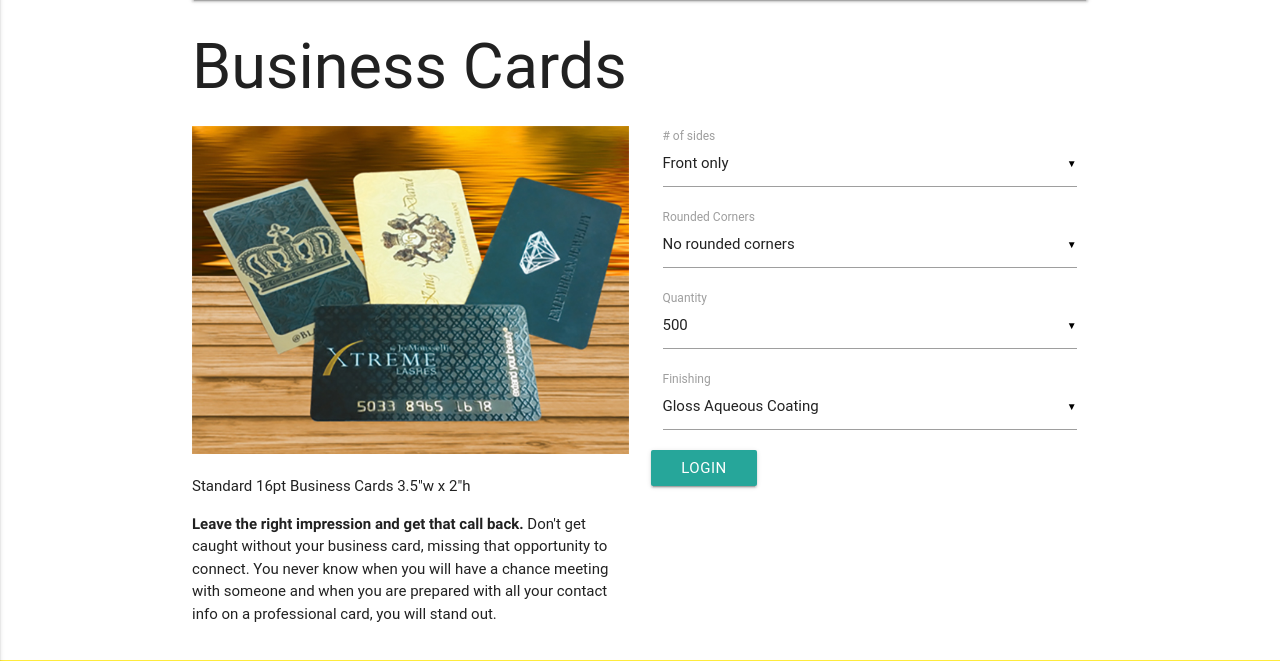
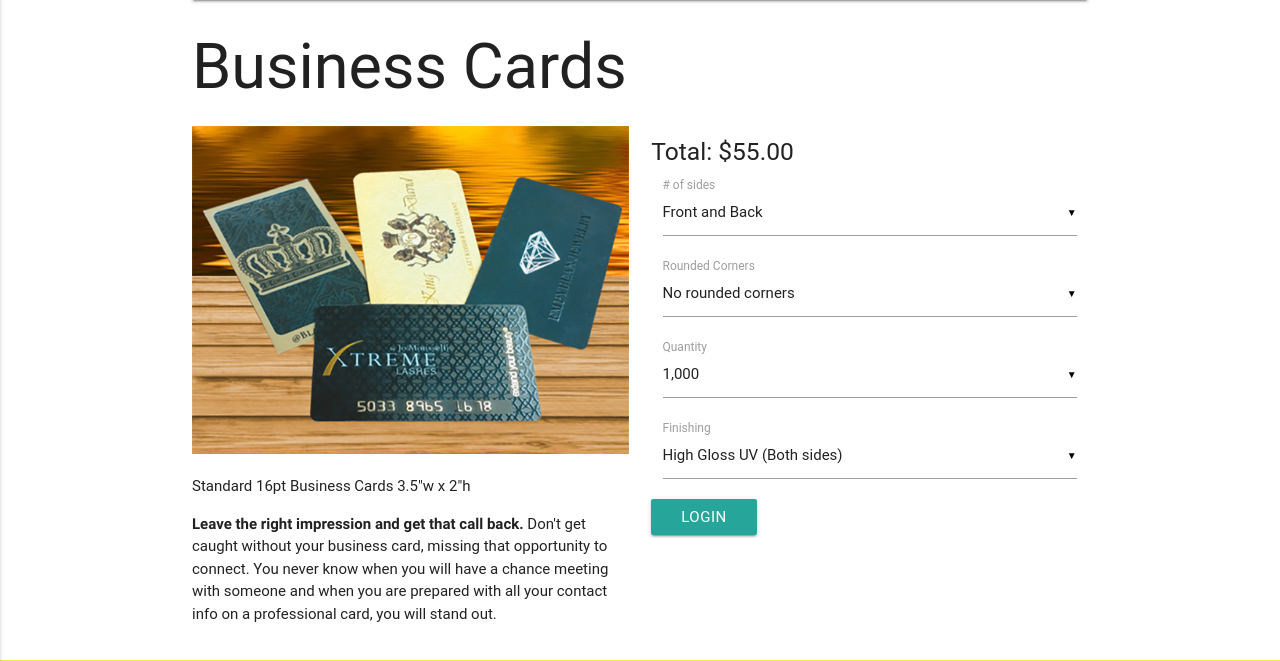
Before and after one commit to wcolts2000/hup-client, a PHP site: page /offset/business_cards.php in a window 1280 px wide. Shown: the part 158-819 px from the top of the page. Run offline with PHP 8.4, Linux system fonts and the light colour scheme; some libraries are stand-ins or nearby versions; some web fonts are replaced.

Commit message:
preselected bcard options

```diff
--- a/offset/business_cards.php
+++ b/offset/business_cards.php
@@ -36,10 +36,11 @@
                                                                                       echo $_SESSION['id'];
                                                                                     }
                                                                                     ?>">
+        <h5 id='totalStr'>Total: $55.00</h5>
         <div class="input-field col s12">
           <select name="sides" id="sides">
             <option value="single">Front only</option>
-            <option value="double">Front and Back</option>
+            <option selected value="double">Front and Back</option>
           </select>
           <label># of sides</label>
         </div>
@@ -54,7 +55,7 @@
         <div class="input-field col s12">
           <select name="quantity" id="quantity">
             <option value="500">500</option>
-            <option value="1000">1,000</option>
+            <option selected value="1000">1,000</option>
             <option value="1000">2,000</option>
             <option value="1000">3,000</option>
             <option value="1000">4,000</option>
@@ -68,7 +69,7 @@
             <option value="gloss-aq">Gloss Aqueous Coating</option>
             <option value="matte-aq">Matte Aqueous Coating</option>
             <option value="uv1">High Gloss UV (front only)</option>
-            <option value="uv2">High Gloss UV (Both sides)</option>
+            <option selected value="uv2">High Gloss UV (Both sides)</option>
           </select>
           <label>Finishing</label>
         </div>
```
